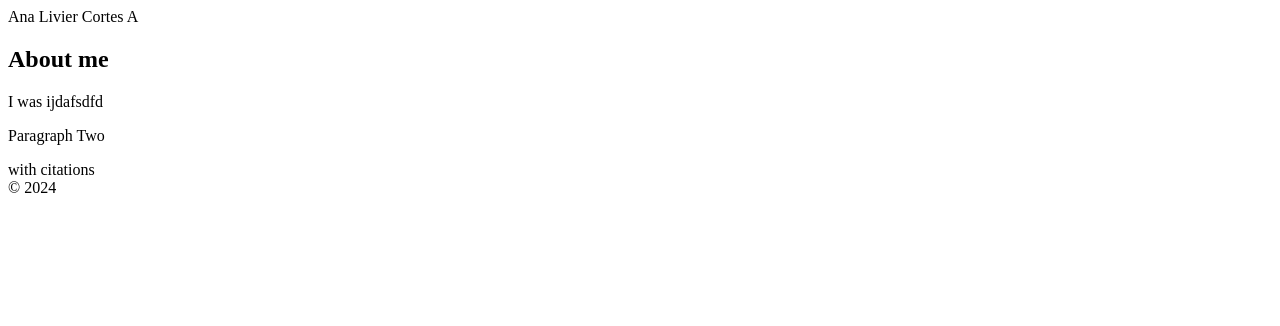
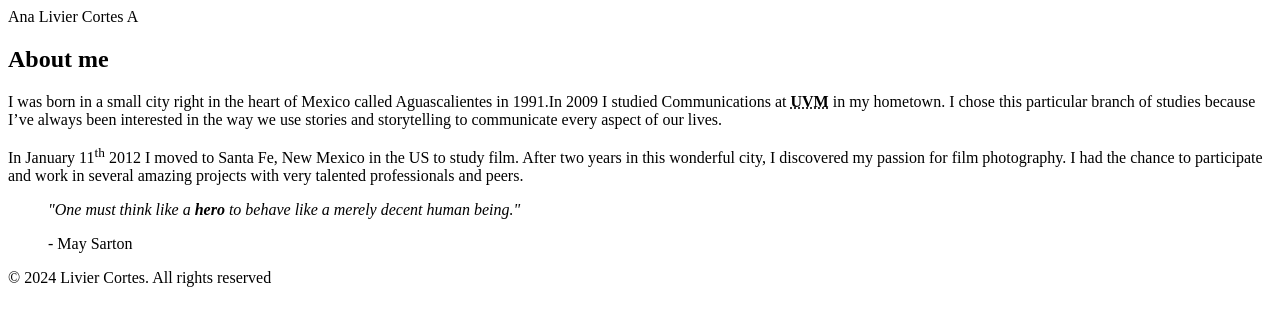
Before and after one commit to AnaLivier/AnaLivier.github.io, a plain HTML site: page html-assignment/index.html in a window 1280 px wide. Drawn offline with Linux system fonts and the light colour scheme.

Commit message:
Submit Assignment

```diff
--- a/html-assignment/index.html
+++ b/html-assignment/index.html
@@ -12,15 +12,21 @@
         <article>
            <h1>About me</h1>
             <p>
-                I was ijdafsdfd
+                I was born in a small city right in the heart of Mexico called Aguascalientes in 1991.In 2009 I studied Communications at <abbr title="Universidad del Valle de Mexico"><b>UVM</b></abbr> in my hometown. I chose this particular branch of studies because I’ve always been interested in the way we use stories and storytelling to communicate every aspect of our lives.
 
             </p>
-            <p>Paragraph Two</p>
-            <quote>with citations</quote>
+            <p>In January 11<sup>th</sup> 2012 I moved to Santa Fe, New Mexico in the US to study film. After two years in this wonderful city, I discovered my passion for film photography. I had the chance to participate and work in several amazing projects with very talented professionals and peers.</p>
+
+            <blockquote>
+                <p> <em>"One must think like a <b>hero</b> to behave like a merely decent human being."</em></p>
+            <footer>
+                - May Sarton
+            </footer>
+            </blockquote>
         </article>
     </main>
 
-    <footer>&copy; 2024</footer>
+    <footer>&copy; 2024 Livier Cortes. All rights reserved</footer>
 
 </body>
 </html>
```
